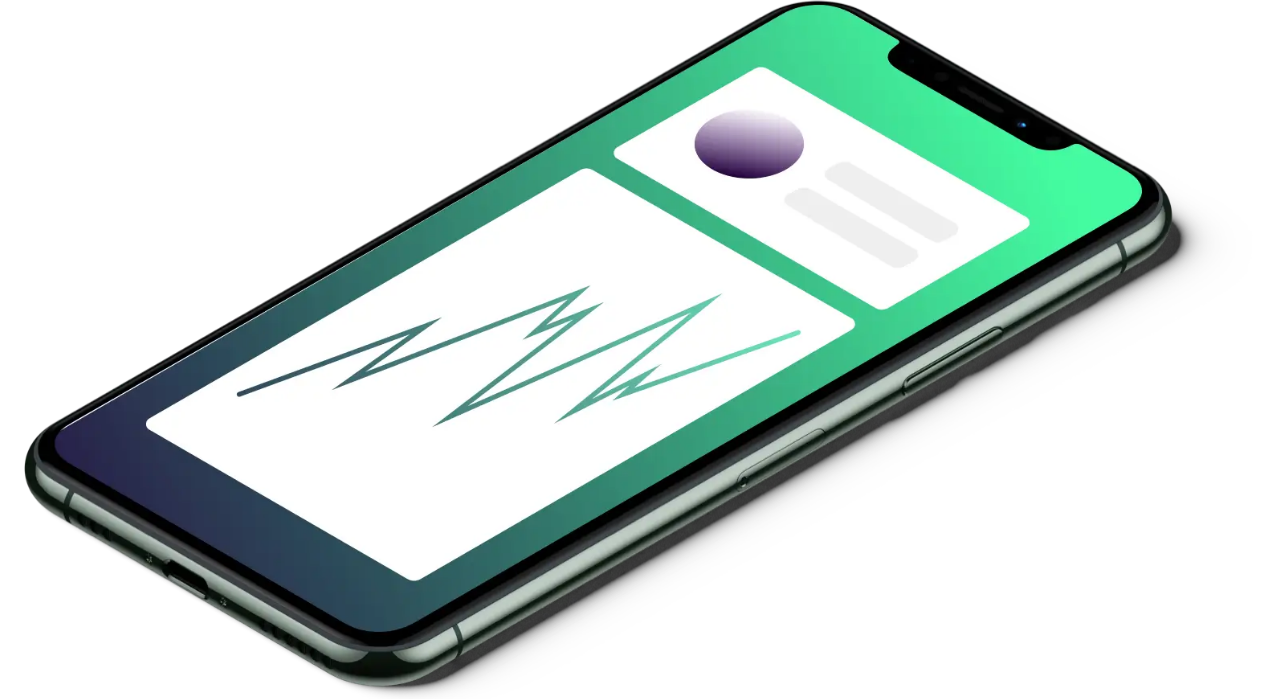
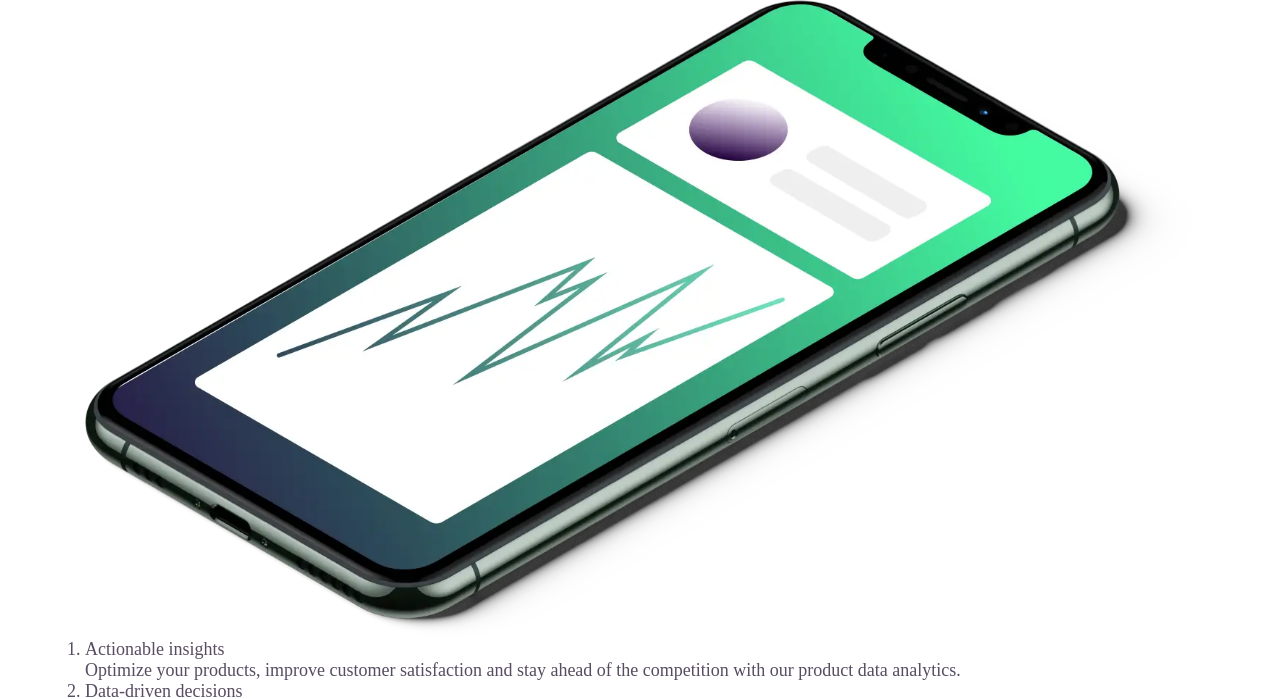
Before and after one commit to solracss/fem-workit-landing-page, a website built with Vite: page src/index.html in a window 1280 px wide. Shown: the part 127-826 px from the top of the page. Built offline with nearby package versions, Linux system fonts and the light colour scheme; files whose address does not match are found by name.

Commit message:
CSS: Set container width

```diff
--- a/src/sass/_base.scss
+++ b/src/sass/_base.scss
@@ -177,10 +177,10 @@ $font-sizes: (
 }
 
 .container {
-	$max-width: 1440px;
-	padding-inline: 1.5rem;
+	$max-width: 1110px;
+	$padding: 1rem;
 
-	width: min(100%, $max-width);
+	width: min(100% - $padding * 2, $max-width);
 	margin-inline: auto;
 }
 
```
